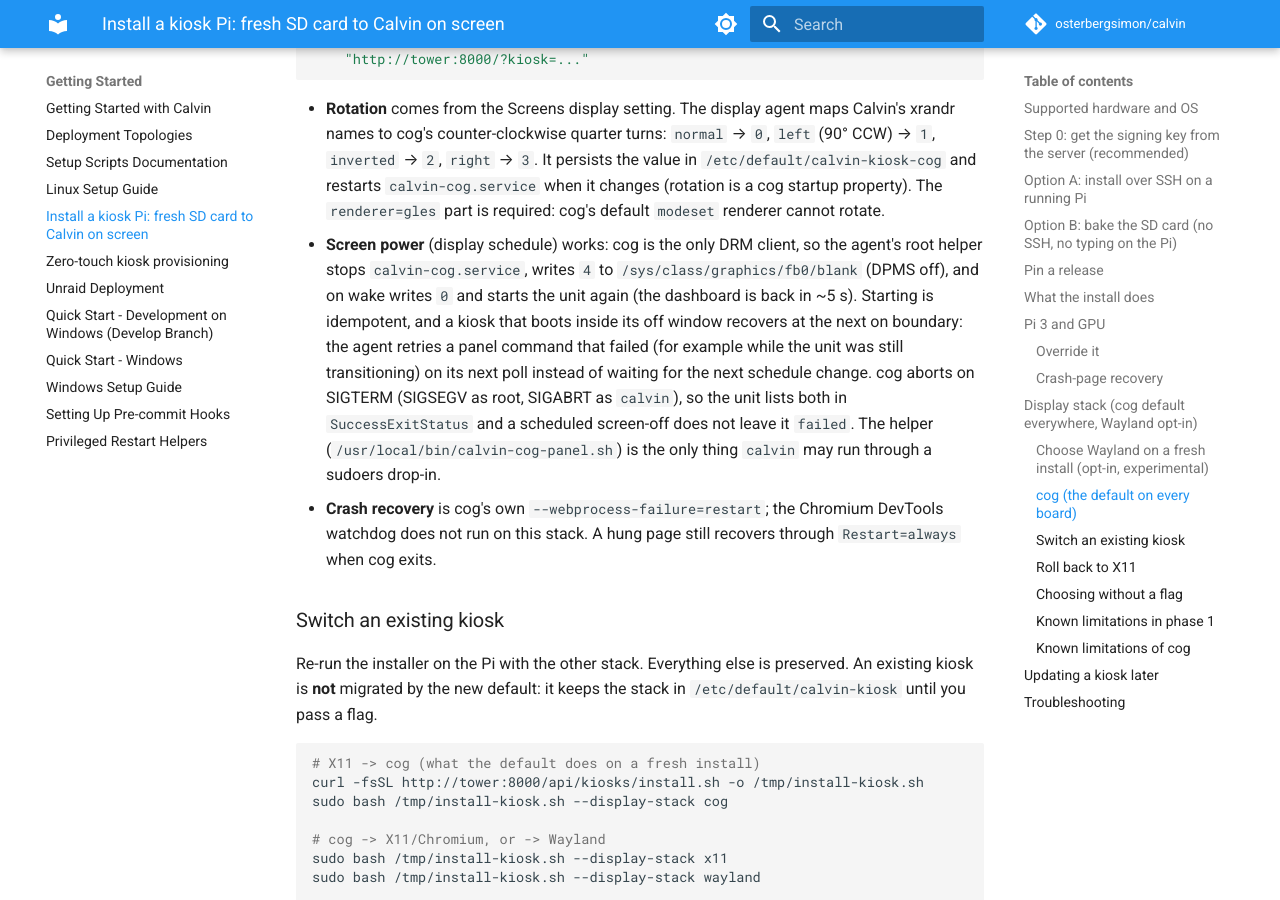
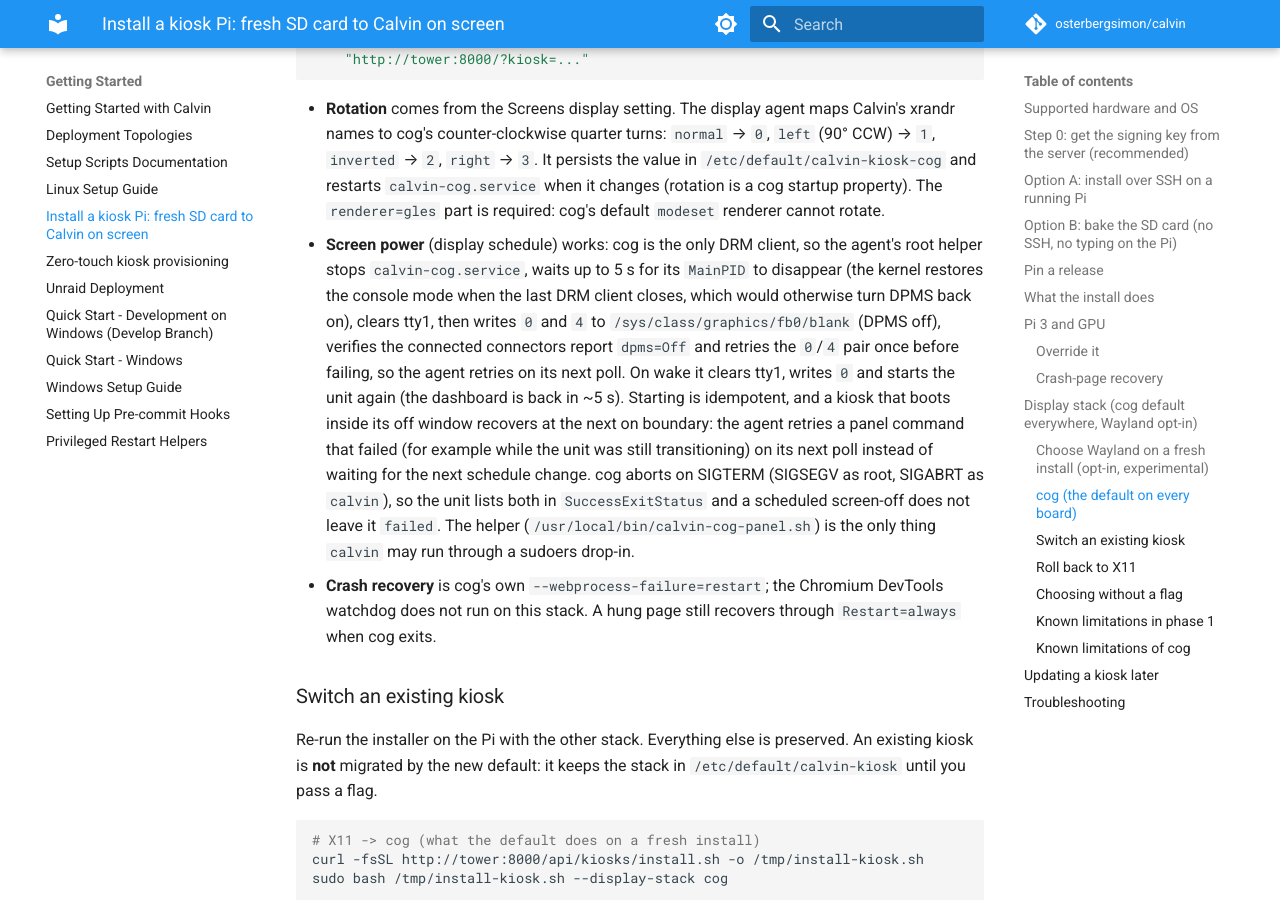
Before and after one commit to osterbergsimon/calvin, an MkDocs documentation site: the page built from docs/setup/KIOSK_INSTALL.md, in a window 1280 px wide and 900 px high, scrolled down 8256 px. Built offline with MkDocs 1.6.1 and Material for MkDocs 9.7.7, drawn with Linux system fonts in a browser that asks for light colours; comment, search, counter and statistics services are not loaded.

Commit message:
docs(setup): describe the cog screen-off sequence (CLV-116)

```diff
--- a/docs/setup/KIOSK_INSTALL.md
+++ b/docs/setup/KIOSK_INSTALL.md
@@ -361,9 +361,14 @@
   The `renderer=gles` part is required: cog's default `modeset` renderer cannot
   rotate.
 - **Screen power** (display schedule) works: cog is the only DRM client, so the
-  agent's root helper stops `calvin-cog.service`, writes `4` to
-  `/sys/class/graphics/fb0/blank` (DPMS off), and on wake writes `0` and starts
-  the unit again (the dashboard is back in ~5 s). Starting is idempotent, and a
+  agent's root helper stops `calvin-cog.service`, waits up to 5 s for its
+  `MainPID` to disappear (the kernel restores the console mode when the last DRM
+  client closes, which would otherwise turn DPMS back on), clears tty1, then
+  writes `0` and `4` to `/sys/class/graphics/fb0/blank` (DPMS off), verifies the
+  connected connectors report `dpms=Off` and retries the `0`/`4` pair once
+  before failing, so the agent retries on its next poll. On wake it clears tty1,
+  writes `0` and starts the unit again (the dashboard is back in ~5 s).
+  Starting is idempotent, and a
   kiosk that boots inside its off window recovers at the next on boundary: the
   agent retries a panel command that failed (for example while the unit was
   still transitioning) on its next poll instead of waiting for the next schedule
```
